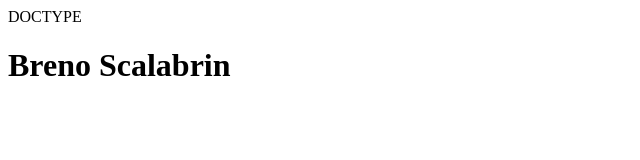
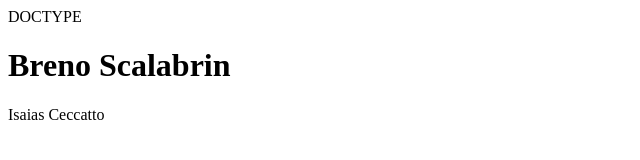
Before and after one commit to BrenoScalabrin/Breno-e-Isaias, a plain HTML site: page Breno & Isaias/index.html in a window 1280 px wide. Shown: the full height of the page, 0-640 px from the left. Drawn offline with Linux system fonts and the light colour scheme.

Commit message:
Modificado Isaias

```diff
--- a/Breno & Isaias/index.html
+++ b/Breno & Isaias/index.html
@@ -5,6 +5,7 @@ DOCTYPE <HTML>
     </title>
     <body>
         <h1>Breno Scalabrin<h1>
+        </h1>Isaias Ceccatto</h1>
 
     </body>
 </head>
```
